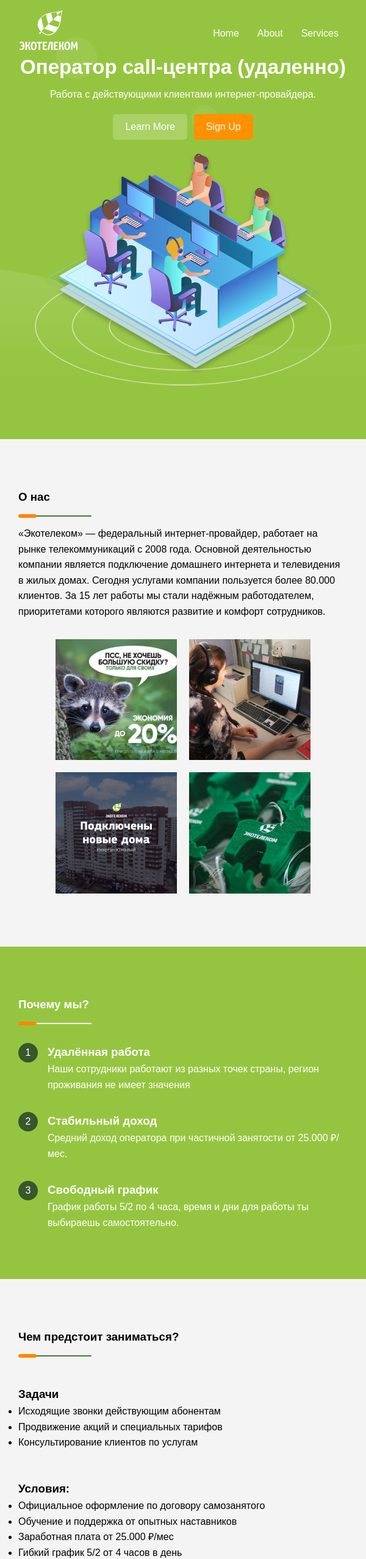
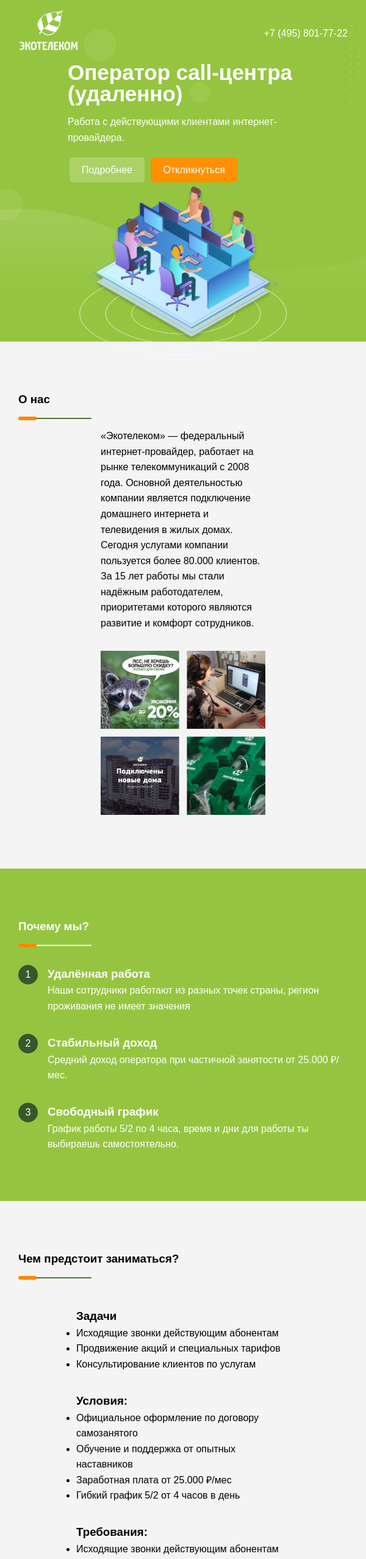
Before and after one commit to lomserg/hr-lp, a plain HTML site: page index.html in a window 600 px wide. Shown: the top 2556 px of the page at 61% size. Drawn offline with nearby package versions, Linux system fonts and the light colour scheme.

Commit message:
feat: fix media queries

```diff
--- a/index.html
+++ b/index.html
@@ -23,11 +23,15 @@
                 <div class="showcase__logo">
                     <img src="./images/logo_eco_w.svg" alt="">
                 </div>
-                <ul>
+                <!-- <ul>
                     <li><a href="#">Home</a></li>
                     <li><a href="#">About</a></li>
                     <li><a href="#">Services</a></li>
-                </ul>
+                </ul> -->
+                <div>
+                    <a href="">+7 (495) 801-77-22
+                    </a>
+                </div>
             </nav>
 
             <div class="showcase-content">
@@ -37,8 +41,8 @@
                         Работа с действующими клиентами интернет-провайдера.
                     </p>
                     <div>
-                        <a href="#" class="btn-primary">Learn More</a>
-                        <a href="#" class="btn-secondary">Sign Up</a>
+                        <a href="#" class="btn-primary">Подробнее</a>
+                        <a href="#" class="btn-secondary">Откликнуться</a>
                     </div>
                 </div>
                 <div class="showcase__img position-relative">
--- a/scss/_mobile.scss
+++ b/scss/_mobile.scss
@@ -1,8 +1,96 @@
-@media (max-width: 700px) {
+
+
+
+
+
+
+@media (min-width: 1600px) {
+    .showcase-2-bg {
+        height: 75vh;
+    }
     .showcase-content {
+        margin-top: 1rem;
+        gap: 2rem;
+        h1 {
+            font-size: 65px;
+        }
+        p {
+            font-size: 30px;
+        }
+
+        .showcase__img {
+            width: 90%;
+        }
+    }
+}
+@media (min-width : 1200px) and (max-width: 1599px) {
+    .showcase-content {
+        margin-top: 5vh;
+    }
+    .showcase-2-bg {
+        height: 85vh;
+    }
+}
+
+@media (min-width : 491px) and (max-width : 990px) {
+    .tasks__wrapper,
+    .form__container,
+    .section__content,
+    .showcase__left,
+    .advantages  {
+        flex-direction: column;
+    }
+    .advantages  {
+        gap: 2rem;
+    }
+    .showcase__left {
+        width: 70%;
+    }
+    .showcase-content {
+        margin-top: 1vh;
         flex-direction: column;
         h1 {
-            font-size: 33px;
+            font-size: 35px;
+        }
+    }
+    .showcase-2-bg {
+        height:70vh;
+    }
+    .showcase__img {
+        width: 63%;
+    }
+
+    .section__content__text,
+    .section__content__img,
+    .form__submit, .form__contacts {
+        width: 70%;
+    }
+    .tasks__wrapper {
+        align-items: center;
+    }
+    .tasks__wrapper .tasks__item {
+        flex-basis: 100%;
+        width: 350px;
+    }
+
+}
+
+
+@media (max-width: 490px) {
+    .showcase-2-bg {
+        height: 75vh;
+    }
+    .container {
+        padding: 0 14px;
+    }
+    .showcase__left {
+        width: 100%;
+    }
+    .showcase-content {
+        margin-top: 7vh;
+        flex-direction: column;
+        h1 {
+            font-size: 28px;
             text-align: center;
         }
         p {
@@ -15,7 +103,7 @@
         }
     }
     .showcase__img {
-        width: 90%;
+        width:70%;
     }
 
     .section__content {
--- a/scss/style.scss
+++ b/scss/style.scss
@@ -34,7 +34,7 @@
         align-items: center;
         height: 100%;
         justify-content: center;
-
+        margin-top: 15vh;
         // img {
         //     width: 40%;
         // }
@@ -61,16 +61,16 @@
 
 .showcase__img-animation {
     animation: mover 1s infinite alternate;
-    animation-duration: 1s;
-    animation-timing-function: ease;
-    animation-delay: 0s;
-    animation-iteration-count: infinite;
-    animation-direction: alternate;
-    animation-fill-mode: none;
-    animation-play-state: running;
-    animation-name: mover;
 }
 
+@-webkit-keyframes mover {
+    0% { transform: translateY(0); }
+    100% { transform: translateY(-10px); }
+}
+@keyframes mover {
+    0% { transform: translateY(0); }
+    100% { transform: translateY(-10px); }
+}
 .showcase__img-bottom {
     position: absolute;
     bottom: 0;
```
Also changed, not shown: css/style.css, css/style.min.css, 2 other files.
